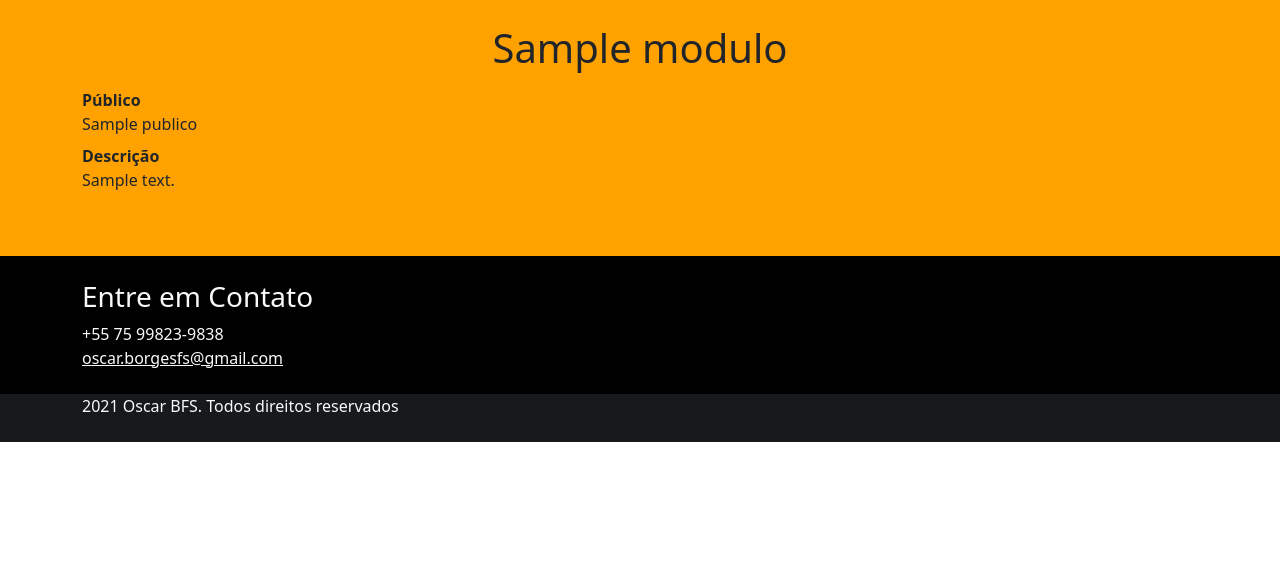
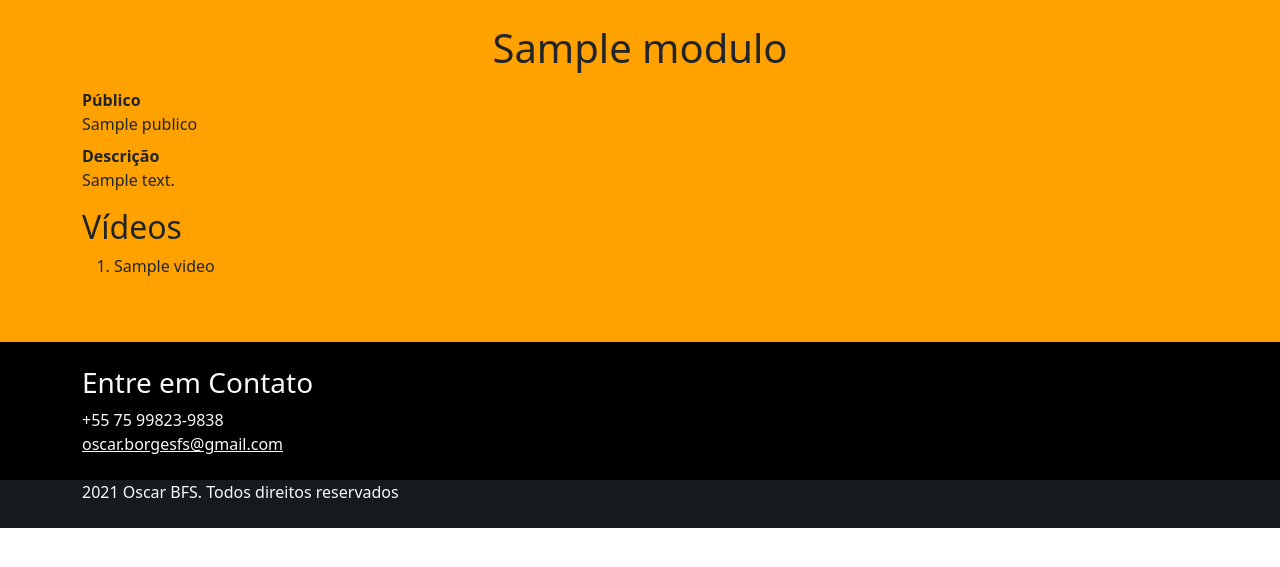
Before and after one commit to oscarbfs/curso-django_hands-on, a Django app: template pypro/modulos/templates/modulos/modulo_detalhe.html in a window 1280 px wide. Shown: the part 76-643 px from the top of the page. Run offline with Django 3.2, Linux system fonts and the light colour scheme; the template is opened without the code that fills it: most values are stand-ins (such as "Sample title", 1, 10 or a date in 2020); some libraries are stand-ins or nearby versions.

Commit message:
Acesso a Relação com Atributo _set

```diff
--- a/pypro/modulos/facade.py
+++ b/pypro/modulos/facade.py
@@ -14,3 +14,7 @@ def listar_modulos_ordenados() -> List[Modulo]:
 
 def encontrar_modulo(slug: str) -> Modulo:
     return Modulo.objects.get(slug=slug)
+
+
+def listar_videos_de_modulo_ordenadas(modulo: Modulo):
+    return list(modulo.video_set.order_by('order').all())
--- a/pypro/modulos/templates/modulos/modulo_detalhe.html
+++ b/pypro/modulos/templates/modulos/modulo_detalhe.html
@@ -13,6 +13,12 @@
                     <dt>Descrição</dt>
                     <dd>{{modulo.descricao}}</dd>
                 </dl>
+                <h2>Vídeos</h2>
+                <ol>
+                    {% for video in videos %}
+                    <li>{{video.titulo}}</li>
+                    {% endfor %}
+                </ol>
             </div>
         </div>
     </div>
--- a/pypro/modulos/views.py
+++ b/pypro/modulos/views.py
@@ -5,4 +5,5 @@ from pypro.modulos import facade
 
 def detalhe(request, slug):
     modulo = facade.encontrar_modulo(slug)
-    return render(request, 'modulos/modulo_detalhe.html', {'modulo': modulo})
+    videos = facade.listar_videos_de_modulo_ordenadas(modulo)
+    return render(request, 'modulos/modulo_detalhe.html', {'modulo': modulo, 'videos':videos})
```
Also changed, not shown: pypro/modulos/tests/test_modulos_detalhe.py (+12 -2 lines).
